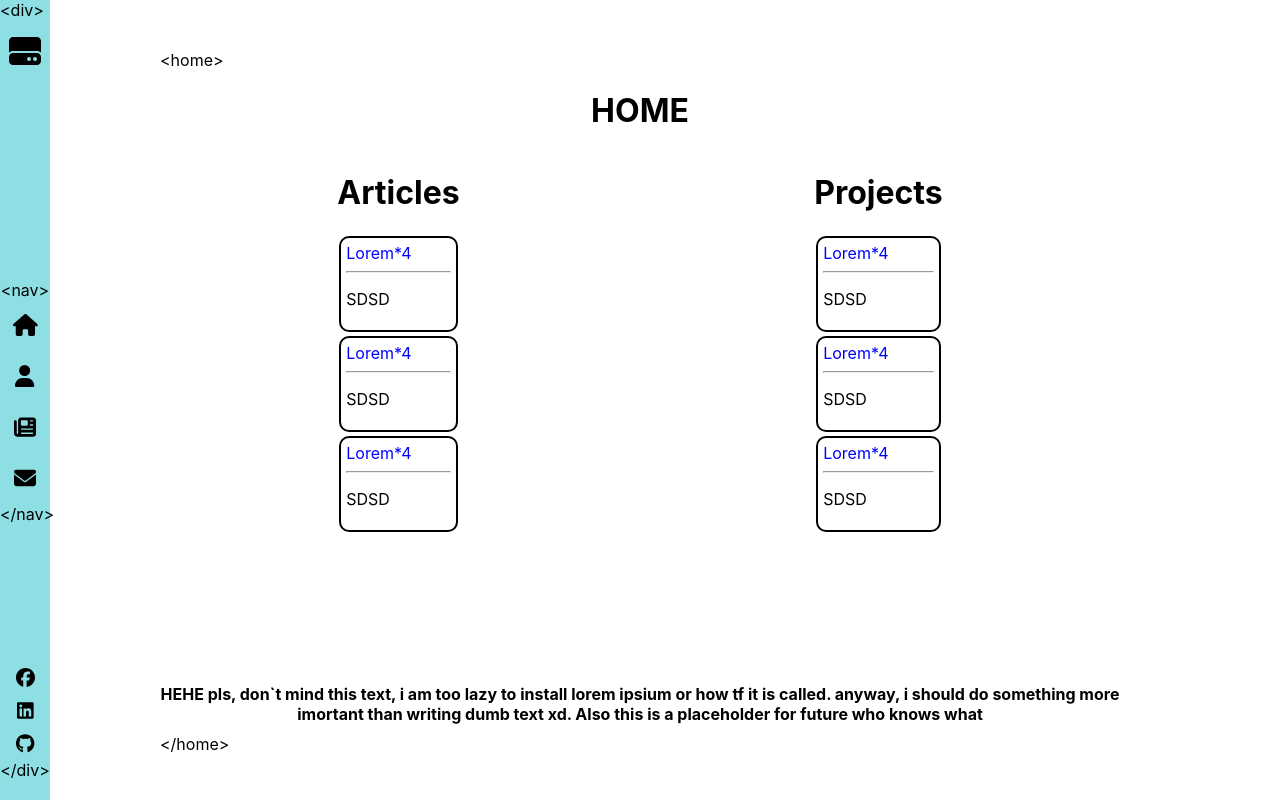
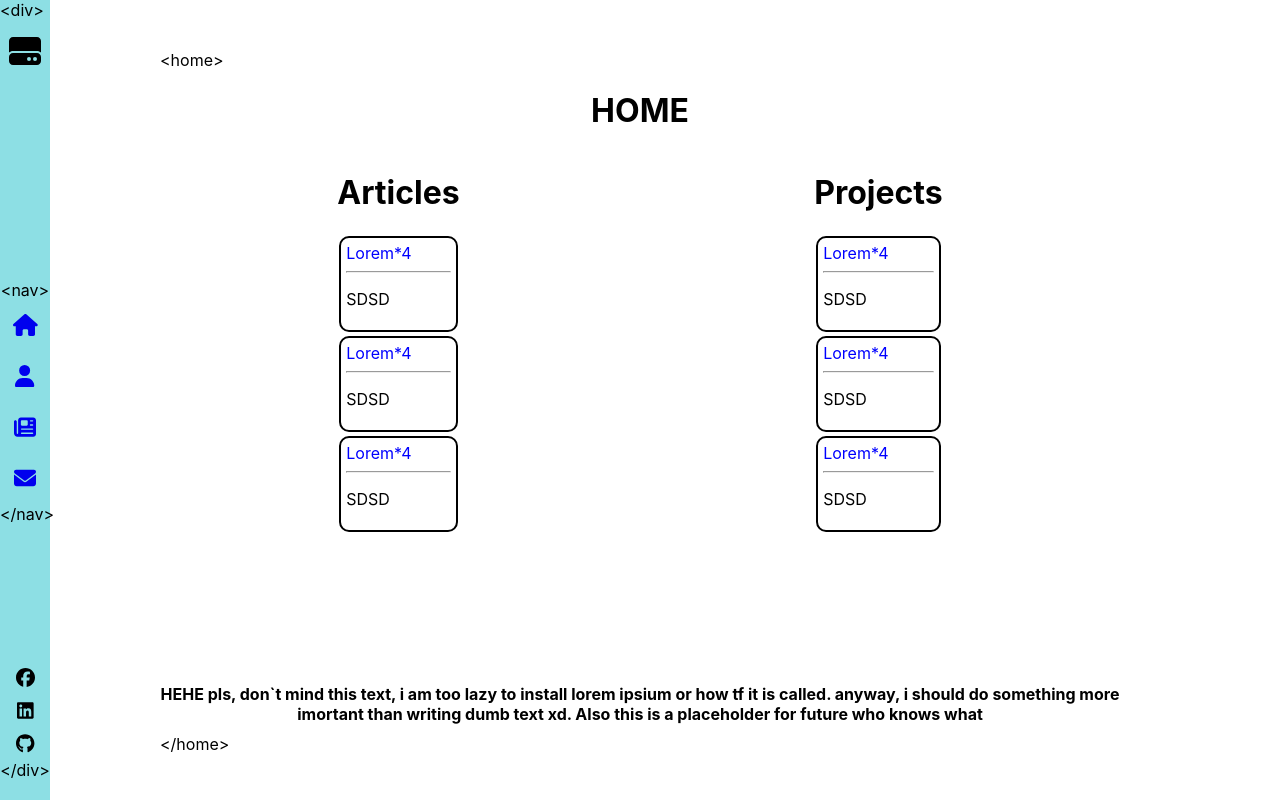
Before and after one commit to Petter1307/PortofolioNextJS, a React (Create React App) app: page / in a window 1280 px wide. Built offline with nearby package versions, Linux system fonts and the light colour scheme.

Commit message:
Added NavLinks

```diff
--- a/src/App.js
+++ b/src/App.js
@@ -8,7 +8,7 @@ function App() {
       <Routes>
         <Route path="/" element={<Layout />}>
           <Route index element={<Home />} />
-          <Route element={<Contact />} />
+          <Route path="/contact" element={<Contact />} />
         </Route>
       </Routes>
     </div>
--- a/src/Components/SideBar/SideBar.jsx
+++ b/src/Components/SideBar/SideBar.jsx
@@ -15,25 +15,24 @@ import {
 } from "@fortawesome/free-solid-svg-icons";
 import "./style.scss";
 const SideBar = () => {
-  //TODO Implement NAV LINK XD
   return (
     <div className="nav-bar">
       <HElement value={"div"} />
       <FontAwesomeIcon className="logo" icon={faHdd} />
       <nav>
         <HElement value={"nav"} />
-        <a>
+        <NavLink exact="true" activeclassname="active" to="/">
           <FontAwesomeIcon icon={faHome} />
-        </a>
-        <a>
+        </NavLink>
+        <NavLink exact="true" activeclassname="active" to="/">
           <FontAwesomeIcon icon={faUser} />
-        </a>
-        <a>
+        </NavLink>
+        <NavLink exact="true" activeclassname="active" to="/">
           <FontAwesomeIcon icon={faNewspaper} />
-        </a>
-        <a>
+        </NavLink>
+        <NavLink exact="true" activeclassname="active" to="contact">
           <FontAwesomeIcon icon={faEnvelope} />
-        </a>
+        </NavLink>
         <HElement value={"/nav"} />
       </nav>
 
```
